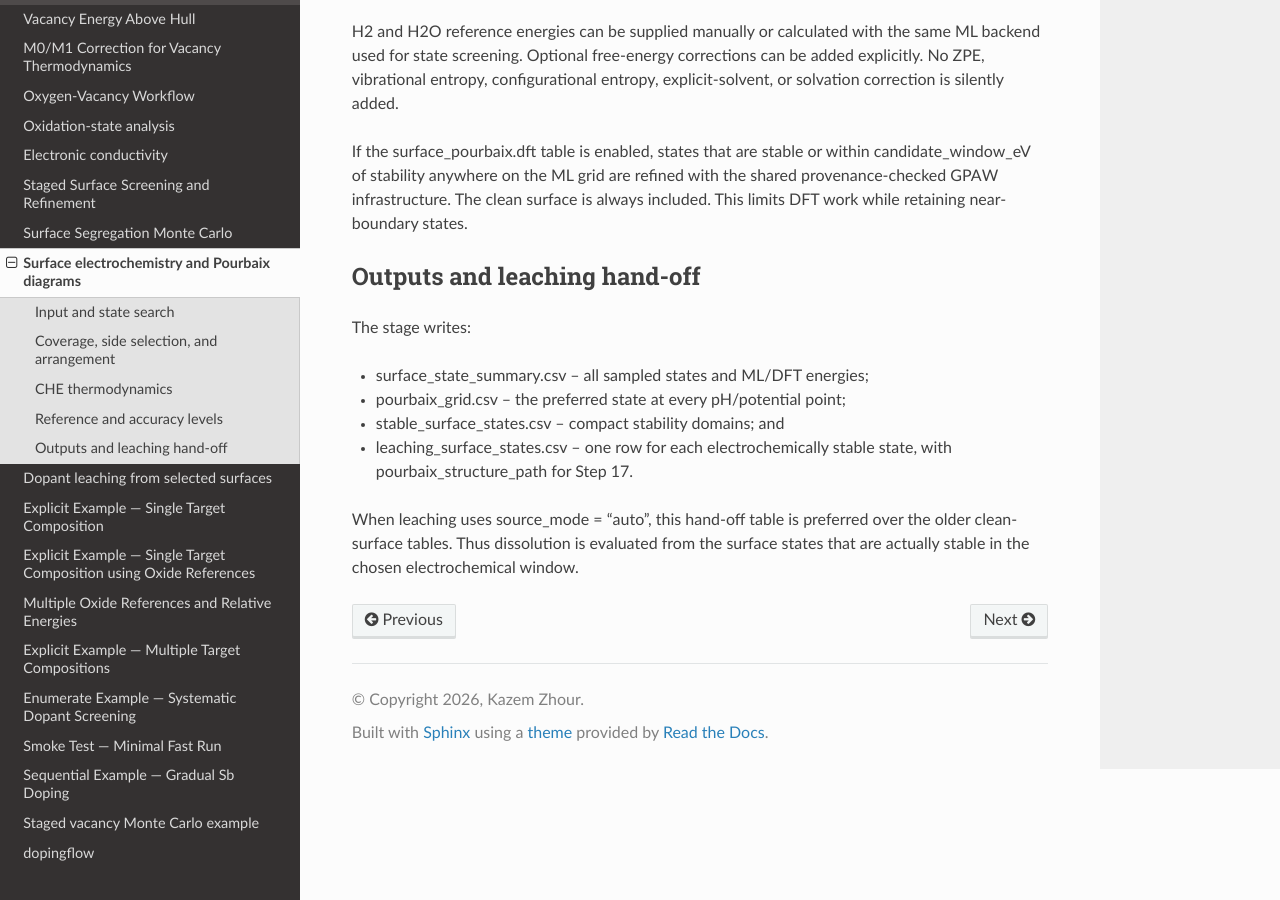
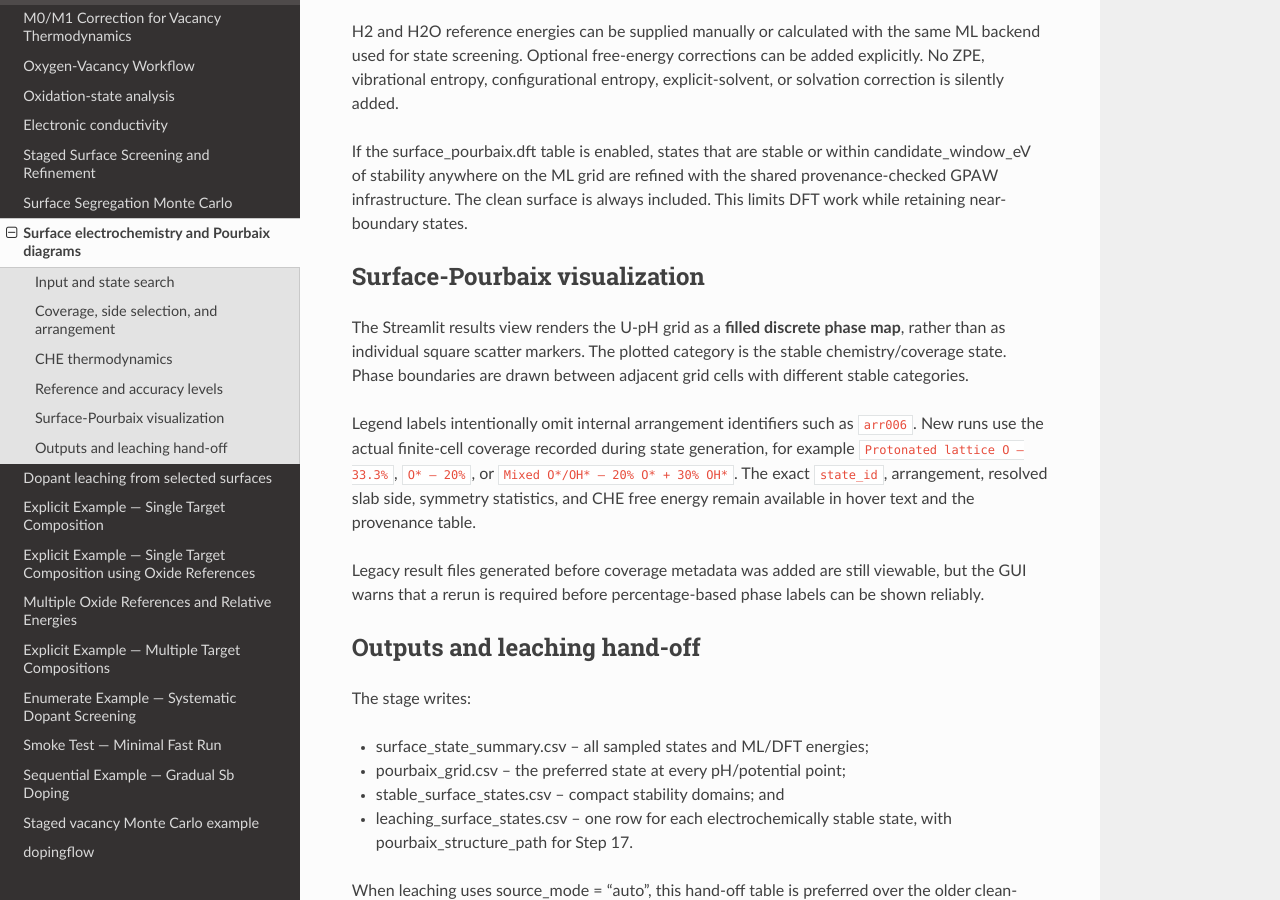
Before and after one commit to KazemZh/dopingflow, a Sphinx documentation site: the page built from docs/source/methods/surface_pourbaix.rst, in a window 1280 px wide and 900 px high, scrolled down 2301 px. Built offline with Sphinx 7.4.7 and the Read the Docs theme 3.1.0, drawn with Linux system fonts in a browser that asks for light colours.

Commit message:
Document coverage-labelled Surface Pourbaix phase map

```diff
--- a/docs/source/methods/surface_pourbaix.rst
+++ b/docs/source/methods/surface_pourbaix.rst
@@ -121,6 +121,25 @@ candidate_window_eV of stability anywhere on the ML grid are refined with the
 shared provenance-checked GPAW infrastructure. The clean surface is always
 included. This limits DFT work while retaining near-boundary states.
 
+Surface-Pourbaix visualization
+-----------------------------
+
+The Streamlit results view renders the U-pH grid as a **filled discrete phase
+map**, rather than as individual square scatter markers. The plotted category is
+the stable chemistry/coverage state. Phase boundaries are drawn between adjacent
+grid cells with different stable categories.
+
+Legend labels intentionally omit internal arrangement identifiers such as
+``arr006``. New runs use the actual finite-cell coverage recorded during state
+generation, for example ``Protonated lattice O — 33.3%``, ``O* — 20%``, or
+``Mixed O*/OH* — 20% O* + 30% OH*``. The exact ``state_id``, arrangement,
+resolved slab side, symmetry statistics, and CHE free energy remain available
+in hover text and the provenance table.
+
+Legacy result files generated before coverage metadata was added are still
+viewable, but the GUI warns that a rerun is required before percentage-based
+phase labels can be shown reliably.
+
 Outputs and leaching hand-off
 -----------------------------
 
```
